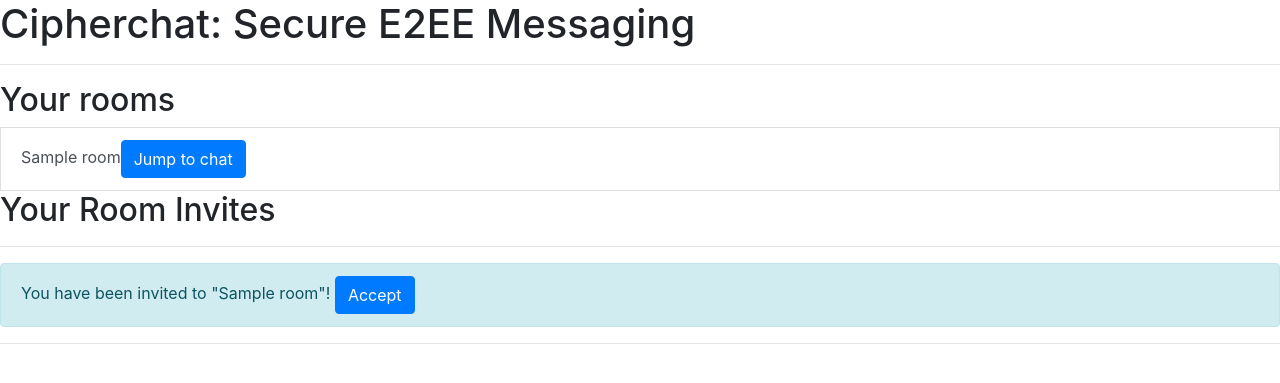
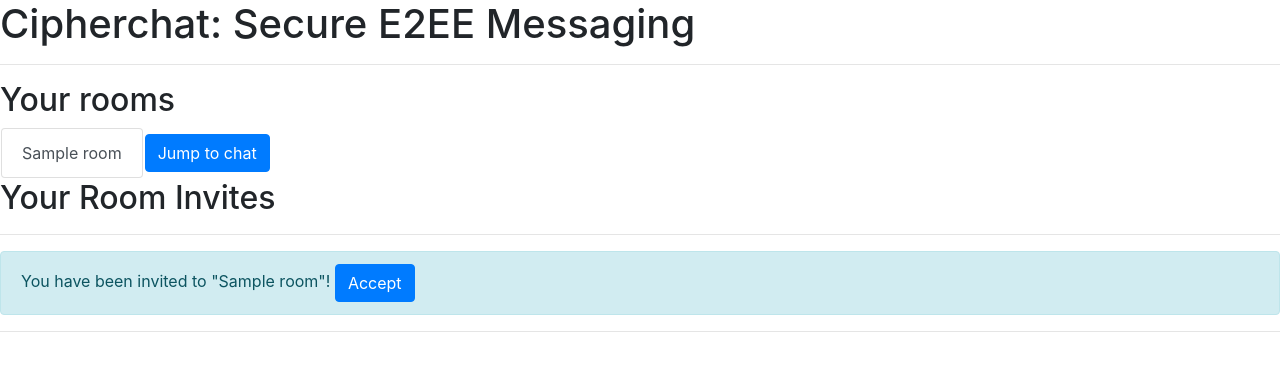
Before and after one commit to avidcoder123/cipherchat, a Django app: page / in a window 1280 px wide. Shown: the part 56-439 px from the top of the page. Run offline with Django 3.2, Linux system fonts and the light colour scheme; a user stored in the database is signed in; tables that the repository leaves empty hold one stand-in row (values such as "Sample post"); some libraries are stand-ins or nearby versions.

Commit message:
Update index.html

```diff
--- a/capstone/templates/capstone/index.html
+++ b/capstone/templates/capstone/index.html
@@ -5,7 +5,14 @@
 <h2>Your rooms</h2>
 {% if request.session.rooms %}
 {% for room in request.session.rooms %}
-<a href="/room/{{room.id}}" class="list-group-item list-group-item-action">{{room.name}}<button align = "right" class="btn btn-primary" href="/chat/{{room.id}}">Jump to chat</button></a>
+<table>
+  <td>
+    <a href="/room/{{room.id}}" class="list-group-item list-group-item-action">{{room.name}}</a>
+  </td>
+  <td>
+    <button class="btn btn-primary" href="/chat/{{room.id}}">Jump to chat</button>
+  </td>
+<table>
 {% endfor %}
 {% endif %}
 <h2>Your Room Invites</h2>
```
